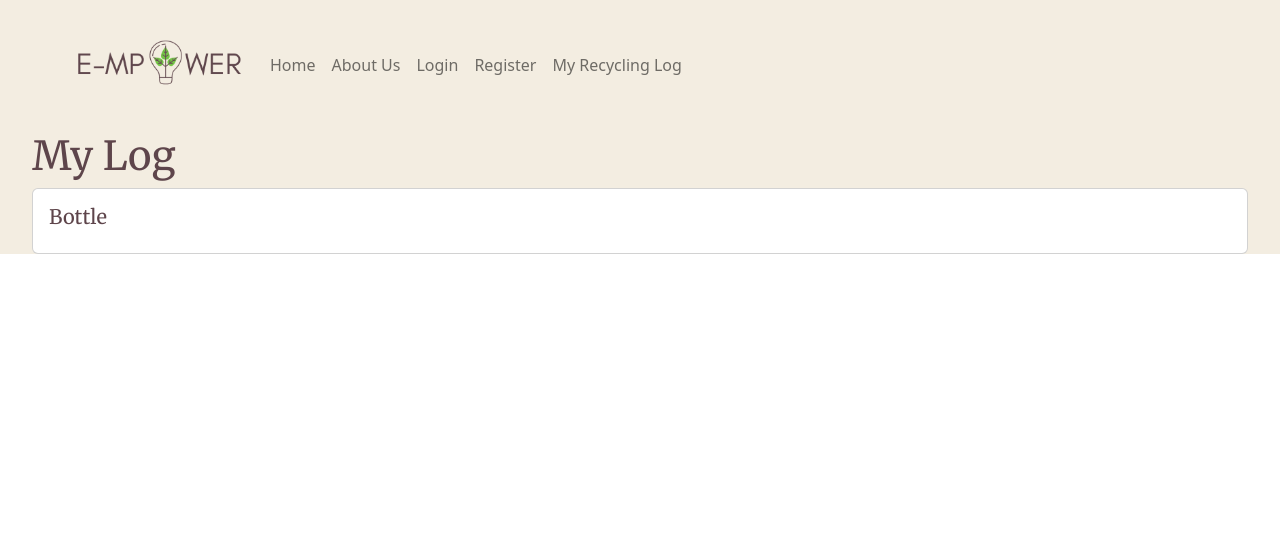
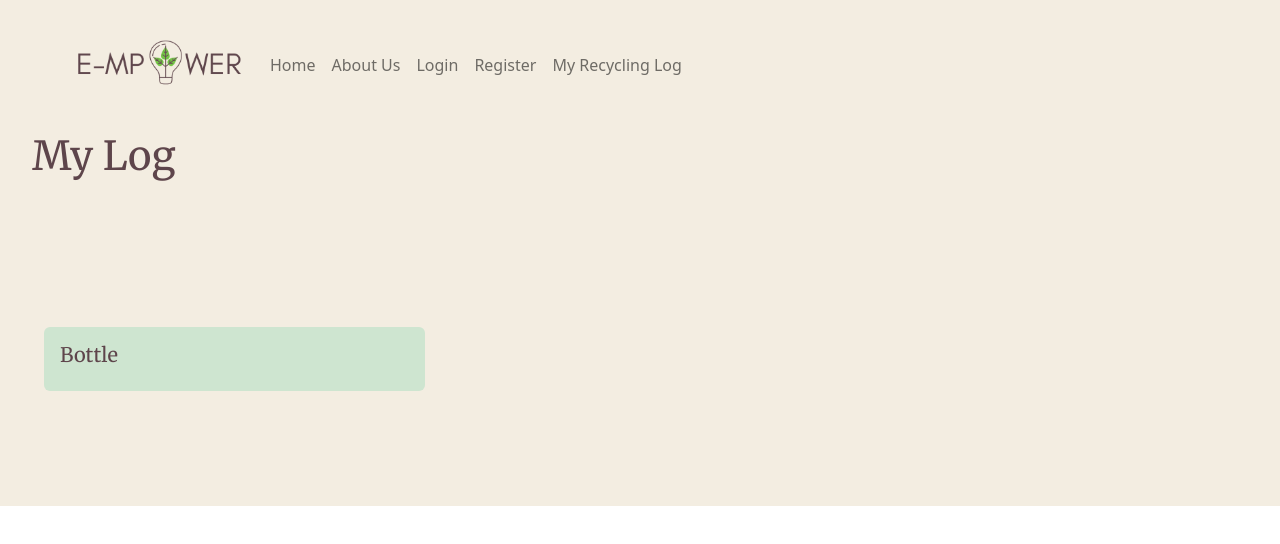
Before and after one commit to zhiyisoh/e-mpower, a Vue app in the folder FrontEnd/: page /logging in a window 1280 px wide. Shown: the top 544 px of the page. Built offline with nearby package versions, Linux system fonts and the light colour scheme.

Commit message:
card test

```diff
--- a/FrontEnd/src/views/Start.vue
+++ b/FrontEnd/src/views/Start.vue
@@ -15,7 +15,7 @@
     <div class="HeroSection">
       <img src="/src/assets/leaves.svg" alt="leaves" id="leaves-icon">
       <div class="main-motto">
-        <h1 class="main-line">Your electronics deserve a second NONSensze life.</h1>
+        <h1 class="main-line">Your electronics deserve a second life.</h1>
         <p>Make your e-waste recycling journey fuss-free now!</p>
       </div>
 
--- a/FrontEnd/src/views/logging/Log.vue
+++ b/FrontEnd/src/views/logging/Log.vue
@@ -1,11 +1,39 @@
+<script setup>
+    import Footer from "../components/Footer.vue";
+    </script>
+
 <template>
     <h1>My Log </h1>
-    <div class="col">
-          <div class="card h-100">
-            <div class="card-body">
-              <h5 class="card-title">Bottle</h5>
+
+    <div class="past-logs">
+        <div class="row row-cols-1 row-cols-md-3 g-4 logs">
+
+        <div class="log-entry">
+            <div class="card h-100">
+                <div class="card-body">
+                <h5 class="card-title">Bottle</h5>
+                </div>
             </div>
-          </div>
         </div>
 
+        </div>
+
+    </div>
+
 </template>
+
+<style>
+.past-logs {
+  padding: 7% 0%;
+}
+
+.logs {
+  margin: 30px 0;
+}
+
+.card {
+  background-color: #CEE5D0;
+  border: 0;
+}
+
+</style>
```
